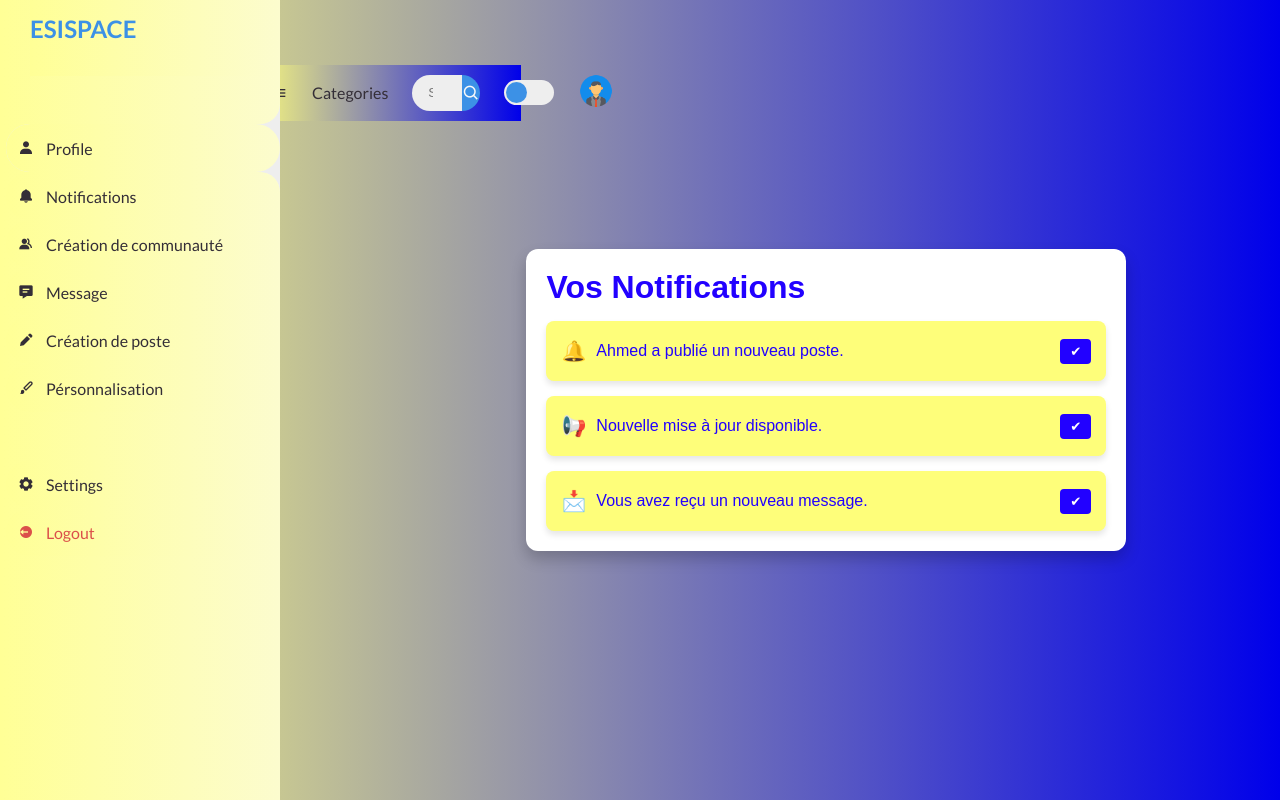
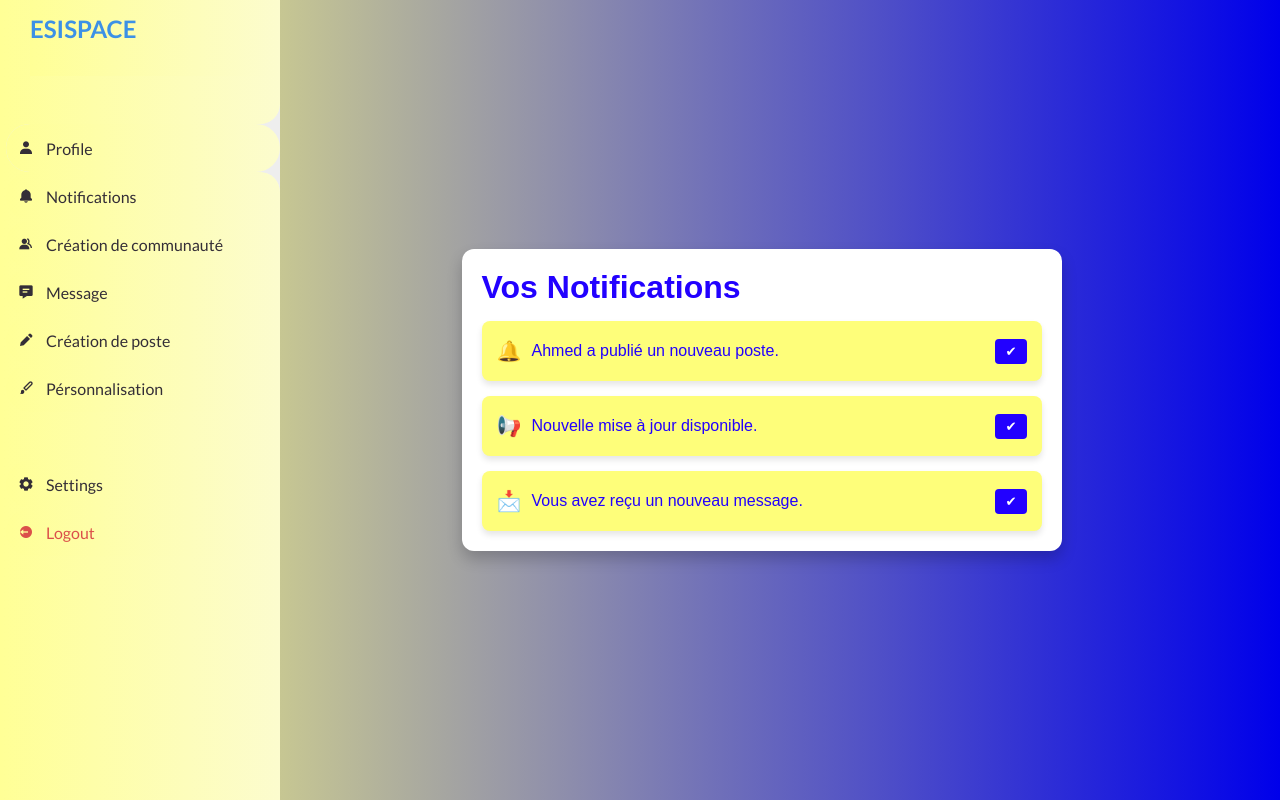
Before and after one commit to ilyasbougdour/ESISPACE, a plain HTML site: page notifications/notif.html in a window 1280 px wide. Drawn offline with nearby package versions, Linux system fonts and the light colour scheme.

Commit message:
mise a jour

```diff
--- a/créationdecommunauté/création.css
+++ b/créationdecommunauté/création.css
@@ -11,6 +11,7 @@ body {
 }
 
 .community-container {
+    margin-left: 17%;
     background: #fff;
     padding: 30px;
     border-radius: 15px;
--- a/interface_navigation/navigation.js
+++ b/interface_navigation/navigation.js
@@ -6,9 +6,6 @@ const allSideMenu = document.querySelectorAll('#sidebar .side-menu.top li a');
 const menuBar = document.querySelector('#content nav .bx.bx-menu');
 const sidebar = document.getElementById('sidebar');
 
-menuBar.addEventListener('click', function () {
-    sidebar.classList.toggle('hide');
-});
 
 // Charger dynamiquement le profil
 function loadProfile() {
--- a/notifications/notif.css
+++ b/notifications/notif.css
@@ -11,7 +11,7 @@ body {
 }
 
 .notification-container {
-    margin-right: 12%;
+    margin-right: -19%;
     width: 90%;
     max-width: 600px;
     display: flex;
--- a/notifications/notif.html
+++ b/notifications/notif.html
@@ -35,7 +35,7 @@
                     </a>
                 </li>
                 <li>
-                    <a href="#community">
+                    <a href="../créationdecommunauté/création.html">
                         <i class='bx bxs-group'></i>
                         <span class="text">Création de communauté</span>
                     </a>
@@ -79,23 +79,7 @@
         <!-- CONTENT -->
         <section id="content">
             <!-- NAVBAR -->
-            <nav>
-                <i class='bx bx-menu'></i>
-                <a href="#" class="nav-link">Categories</a>
-                <form action="#">
-                    <div class="form-input">
-                        <input type="search" placeholder="Search...">
-                        <button type="submit" class="search-btn"><i class='bx bx-search'></i></button>
-                    </div>
-                </form>
-                <input type="checkbox" id="switch-mode" hidden>
-                <label for="switch-mode" class="switch-mode"></label>
-                <a href="#" class="profile">
-                    <div class="profile-emoji">
-                        <img src="../public/assert/14.png" alt="">
-                    </div>
-                </a>
-            </nav>
+
         </div>
     <div class="notification-container">
         <h1>Vos Notifications</h1>
```
Also changed, not shown: créationdecommunauté/création.html (+1 -17 lines).
